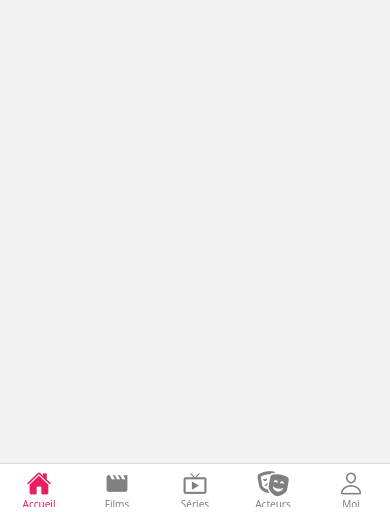
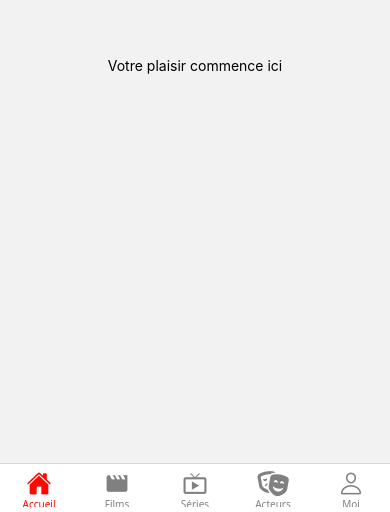
Before and after one commit to isaaconekongalobobo/theMovieAppByOnek-Mobile, a React Native app: screen /Tabs in a window 390 px wide. Shown: the part 332-844 px from the top of the page. Built offline with nearby package versions, Linux system fonts and the light colour scheme.

Commit message:
Mise en place d'un système de redirection dans la page de connexion pour un utilisateur déja authentifié

```diff
--- a/components/loginPage.tsx
+++ b/components/loginPage.tsx
@@ -1,4 +1,5 @@
-import React, { useState } from 'react';
+/* eslint-disable react-hooks/exhaustive-deps */
+import React, { useEffect, useState } from 'react';
 import { Image, Text, TextInput, View } from 'react-native';
 import SubmitButton from './submitButton';
 import { isEmpty } from 'utils/stringUtilis';
@@ -16,7 +17,14 @@ const LoginPage = () => {
     const navigation = useNavigation<NavigationProp>();
     const [ loading, setLoading ] = useState(false);
     const setUserConnected = useUserConnected((state) => state.setUserConnected)
+    const userConnected = useUserConnected((state) => state.userConnected)
     const [ error, setError ] = useState({ error: false, message: "Email ou mot de passe incorrecte" })
+
+    useEffect(() => {
+        if (userConnected) {
+           navigation.replace('Tabs');
+        }
+    }, []);
 
 
     const [email, setEmail] = useState('');
@@ -32,7 +40,6 @@ const LoginPage = () => {
     })
 
     const onFormSubmit = () => {
-        console.log({ email, password})
         setLoading(true)
         axios.post("https://movie-app-by-onek-ws.onrender.com/api/login", {email, password})
         .then((response) => {
@@ -41,9 +48,9 @@ const LoginPage = () => {
                 return
             }
             setUserConnected(response.data.user);
-             navigation.replace('Tabs');
+            navigation.replace('Tabs');
         }).catch((error) => {
-            setError({ error: false, message: "Une erreur c'est produite lors de la connexion"});
+            setError({ error: true, message: "Email ou mot de passe incorrecte"});
             console.log(error)
         }).finally(() => {
             setError({ error: false, message: ""});
--- a/navigation/TabNavigator.tsx
+++ b/navigation/TabNavigator.tsx
@@ -16,7 +16,7 @@ export default function TabNavigator() {
       initialRouteName="Accueil"
       screenOptions={({ route }) => ({
         headerShown: false,
-        tabBarActiveTintColor: '#e91e63',
+        tabBarActiveTintColor: '#FF0800',
         tabBarInactiveTintColor: 'gray',
         tabBarIcon: ({ color, size, focused }) => {
           switch (route.name) {
--- a/screens/accueill/accueill.tsx
+++ b/screens/accueill/accueill.tsx
@@ -1,14 +1,14 @@
 import React from 'react';
-import { StyleSheet, View } from 'react-native';
+import { Text, View } from 'react-native';
 
 const Accueill = () => {
     return (
-        <View>
-
+        <View className=' bg-gradient-to-b from-black via-red-900 to-black h-full flex flex-col justify-center items-center '>
+            <View className='' ></View>
+            <Text>Votre plaisir commence ici</Text>
         </View>
     );
 }
 
-const styles = StyleSheet.create({})
 
 export default Accueill;
```
Also changed, not shown: assets/avatar.jpg (added), 1 other file (tests, documents, lock files or other folders).
